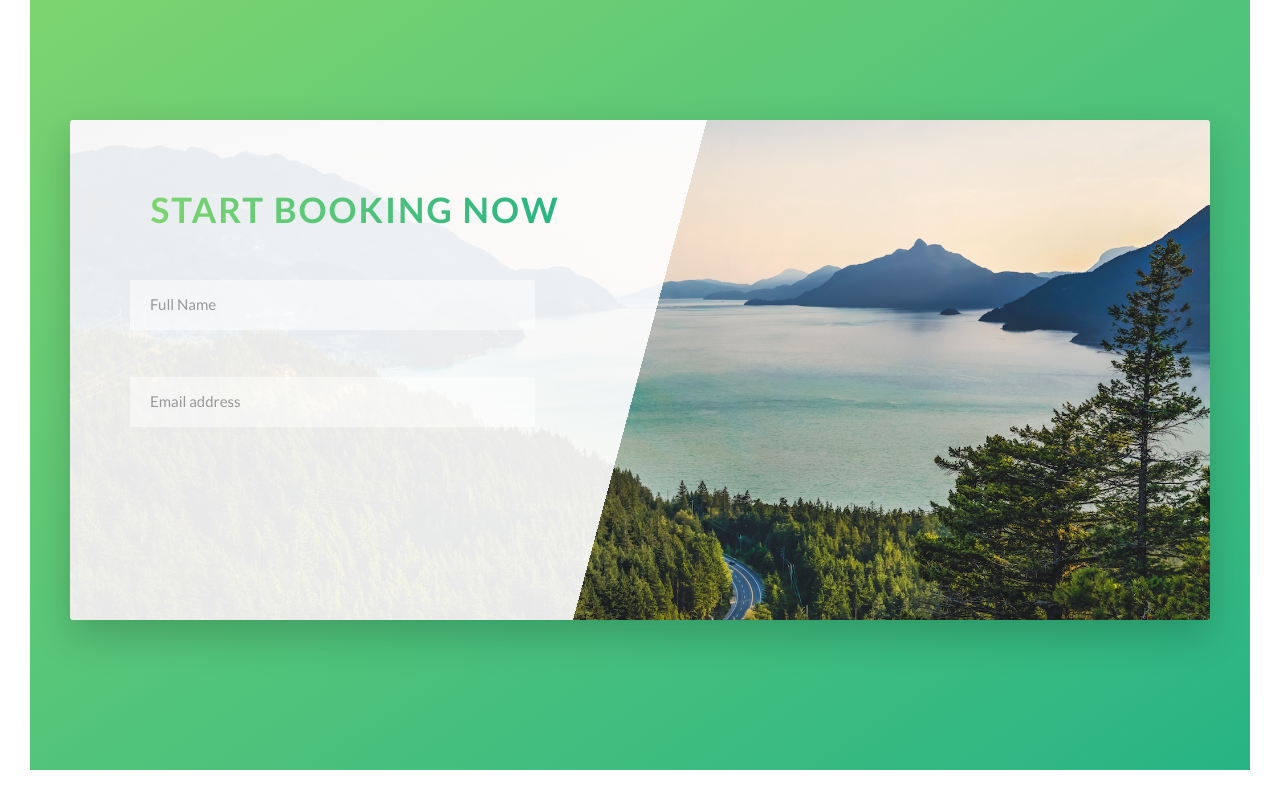
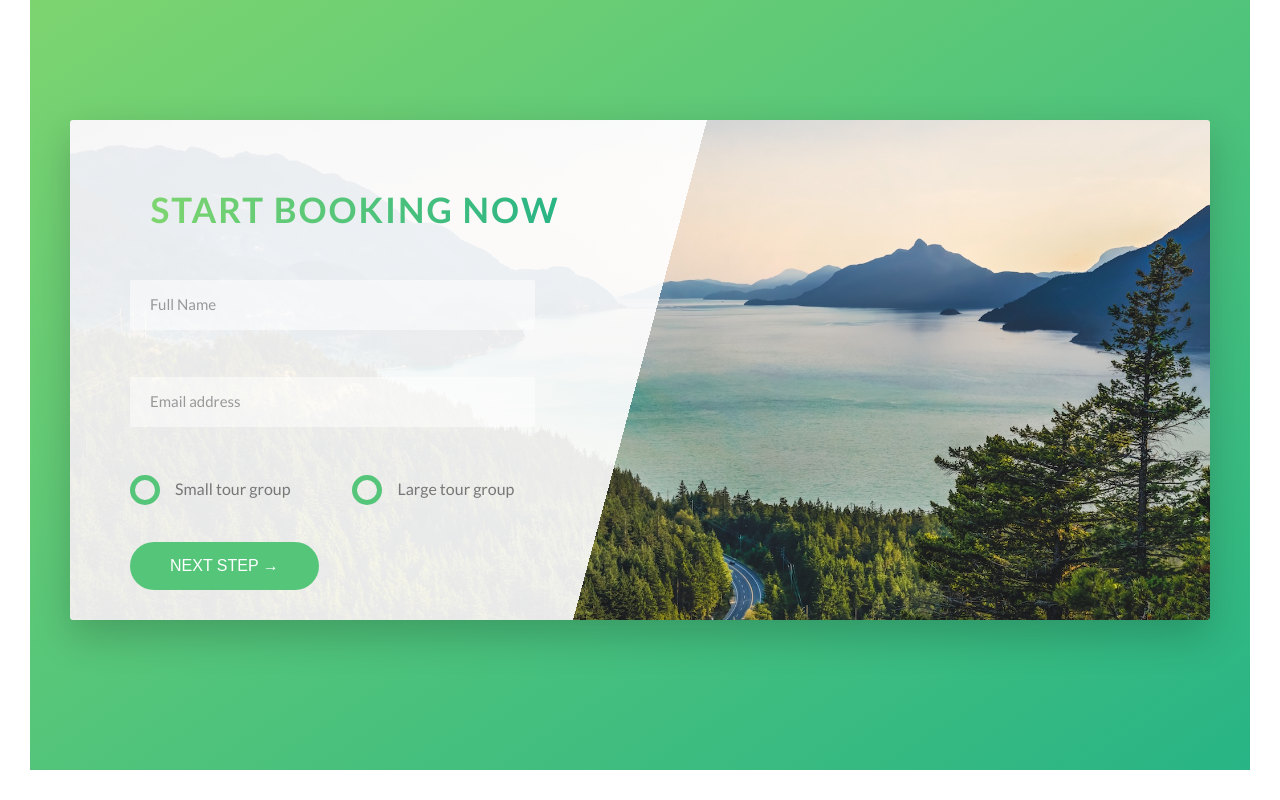
Before and after one commit to kaungMinn/Natour, a website: page index.html in a window 1280 px wide. Shown: the part 4551-5351 px from the top of the page. Drawn offline with Linux system fonts and the light colour scheme.

Commit message:
018 - building the booking section - part - 3

```diff
--- a/index.html
+++ b/index.html
@@ -402,7 +402,7 @@
         <div class="book">
 
           <div class="book__form">
-            <form action="#" class="form">
+            <form action="#" class="form ">
 
               <div class="u-center-text ">
                 <h2 class="heading-secondary u-margin-bottom-medium">
@@ -419,6 +419,25 @@
                 <input type="email" class="form__input" placeholder="Email address" id="email" required>
                 <label for="email" class="form__label">Email address</label>
               </div>
+
+              <div class="form__group u-margin-bottom-medium">
+                <div class="form__radio-group">
+                  <input type="radio" class="form__radio-input" id="small" name="size">
+                  <label for="small" class="form__radio-label">
+                    <span class="form__radio-button"></span>
+                    Small tour group</label>
+                </div>
+
+                <div class="form__radio-group">
+                  <input type="radio" class="form__radio-input" id="large" name="size">
+                  <label for="large" class="form__radio-label">
+                    <span class="form__radio-button"></span>
+                    Large tour group</label>
+                </div>
+              </div>
+              <div class="form-group">
+                <button class="btn btn--green">Next step &rarr;</button>
+              </div>
             </form>
           </div>
 
--- a/sass/base/_utilities.scss
+++ b/sass/base/_utilities.scss
@@ -1,23 +1,23 @@
 .u-center-text {
-  text-align: center;
+  text-align: center !important;
 }
 
 .u-margin-bottom-big {
-  margin-bottom: 8rem;
+  margin-bottom: 8rem !important;
 }
 
 .u-margin-bottom-medium {
-  margin-bottom: 4rem;
+  margin-bottom: 4rem !important;
 }
 
 .u-margin-bottom-small {
-  margin-bottom: 1.5rem;
+  margin-bottom: 1.5rem !important;
 }
 
 .u-margin-top-big {
-  margin-top: 8rem;
+  margin-top: 8rem !important;
 }
 
 .u-margin-top-huge {
-  margin-top: 10rem;
+  margin-top: 10rem !important;
 }
--- a/sass/components/_button.scss
+++ b/sass/components/_button.scss
@@ -1,4 +1,5 @@
 .btn {
+  &,
   &:link,
   &:visited {
     text-transform: uppercase;
@@ -9,6 +10,10 @@
     transition: all 0.2s;
     position: relative;
     font-size: $default-font-size;
+
+    //Change for the <button> element
+    border: none;
+    cursor: pointer;
   }
 
   /*
@@ -24,7 +29,9 @@
     }
   }
 
-  &:active {
+  &:active,
+  &:focus {
+    outline: none;
     transform: translateY(-1px);
     box-shadow: 0 0.5rem 1rem rgba($color-black, 0.2);
   }
--- a/sass/components/_form.scss
+++ b/sass/components/_form.scss
@@ -14,6 +14,7 @@
     border-bottom: 2px solid transparent;
     width: 90%;
     display: block;
+    transition: all 0.3s;
 
     &:focus {
       outline: none;
@@ -44,4 +45,49 @@
     visibility: hidden;
     transform: translateY(-4rem);
   }
+
+  &__radio-group {
+    width: 49%;
+    display: inline-block;
+  }
+
+  &__radio-input {
+    display: none;
+  }
+
+  &__radio-label {
+    font-size: $default-font-size;
+    cursor: pointer;
+    position: relative;
+    padding-left: 4.5rem;
+  }
+
+  &__radio-button {
+    height: 3rem;
+    width: 3rem;
+    border: 5px solid $color-primary;
+    border-radius: 50%;
+    display: inline-block;
+    position: absolute;
+    top: -0.4rem;
+    left: 0;
+
+    &::after {
+      content: "";
+      height: 1.3rem;
+      width: 1.3rem;
+      display: block;
+      border-radius: 50%;
+      position: absolute;
+      top: 50%;
+      left: 50%;
+      transform: translate(-50%, -50%);
+      background-color: $color-primary;
+      opacity: 0;
+    }
+  }
+
+  &__radio-input:checked ~ &__radio-label &__radio-button::after {
+    opacity: 1;
+  }
 }
```
Also changed, not shown: css/style.css.
